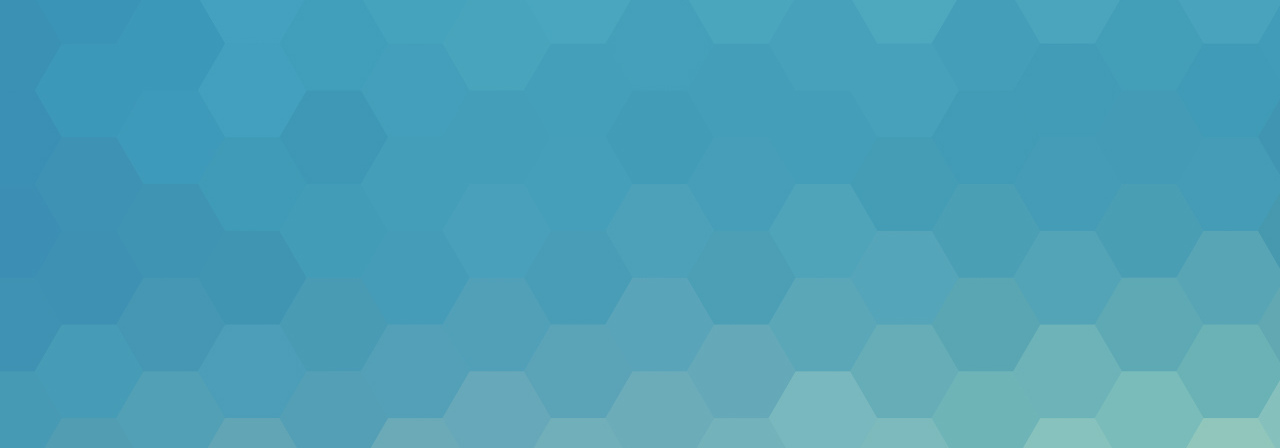
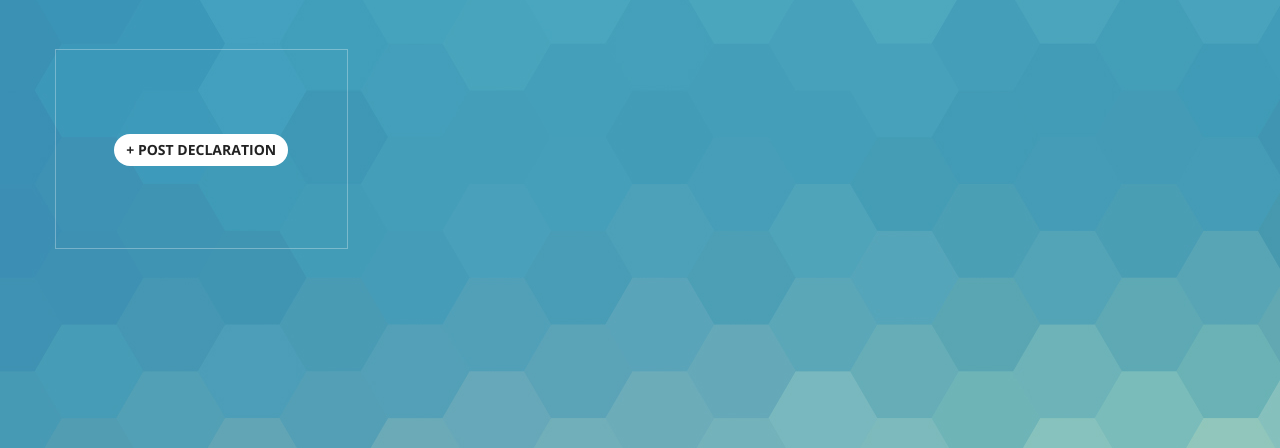
Before and after one commit to ej2/declarationshare, a Django app: page /declaration/list/ in a window 1280 px wide. Shown: the part 51-499 px from the top of the page. Run offline with Django 3.2, Linux system fonts and the light colour scheme; data that the repository does not hold is empty; parts of the project's set-up code (start-up, migrations or seed data) failed here and were passed over; some libraries are stand-ins or nearby versions.

Commit message:
Added post declaration buttons on home and list page.

```diff
--- a/declarationshare/templates/declaration/list.html
+++ b/declarationshare/templates/declaration/list.html
@@ -15,6 +15,12 @@
     <div class="container">
       <div class="row declaration-row">
         {% include "declaration/_list.html" %}
+
+        <div class="col-md-3 declaration-box" style="padding-top: 80px;text-align: center;">
+            <h2 class="section-heading">
+              <a href="{% url "declaration:choose" %}" class="btn btn-default btn-declaration">+ Post Declaration</a>
+            </h2>
+          </div>
       </div>
     </div>
   </section>
--- a/declarationshare/templates/pages/home.html
+++ b/declarationshare/templates/pages/home.html
@@ -14,6 +14,9 @@
                 or a rescuer of small turtles found floundering on the road? Who are you? Who do you want to be?
                 What will you do? Proclaim, announce and declare it here -- the world wants to know!
               </p>
+              <p>
+                <a href="{% url "declaration:choose" %}" class="btn btn-default btn-declaration">+ Post Declaration</a>
+              </p>
           </div>
           {% top_declarations %}
           <div class="col-md-3 declaration-box" style="padding-top: 80px;text-align: center;">
```
